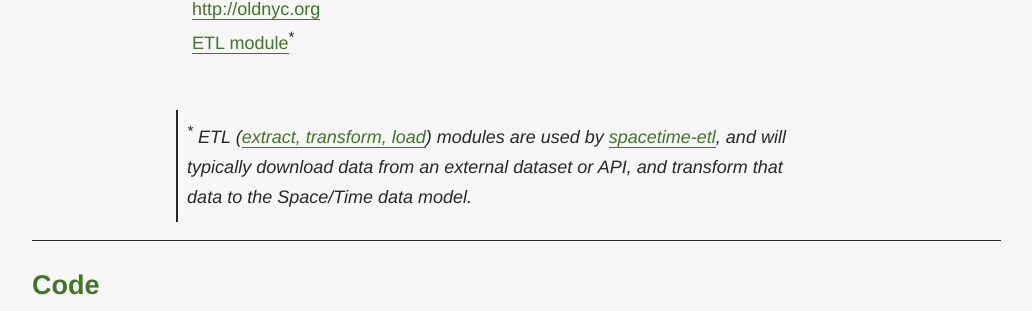
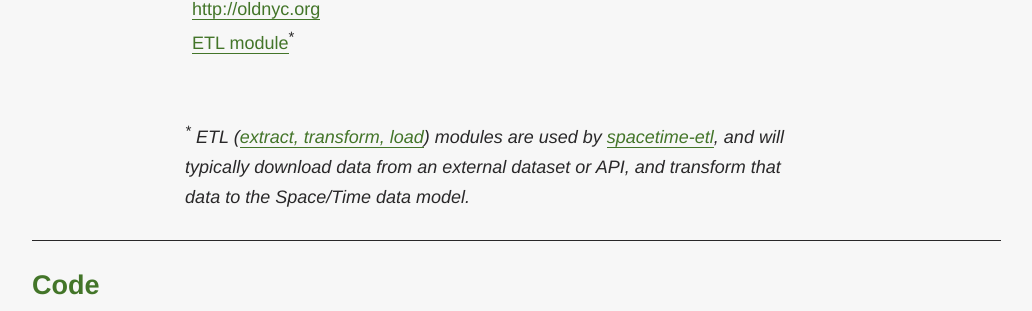
Before and after one commit to nypl-spacetime/nypl-spacetime.github.io, a Jekyll site: the page built from index.html, in a window 1280 px wide. Shown: the part 2874-3185 px from the top of the page, without its empty margins (133-1165 px from the left). Built offline with Jekyll 4.4.1, drawn with Linux system fonts in a browser that asks for light colours; some web fonts are replaced.

Commit message:
removed footnote border

```diff
--- a/css/main.scss
+++ b/css/main.scss
@@ -420,9 +420,6 @@ table .project-description {
 .footnote {
   padding: .5em;
   width: 100%;
-  border-left-style: solid;
-  border-left-color: #292829;
-  border-left-width: 2px;
   font-style: italic;
 }
 
```
